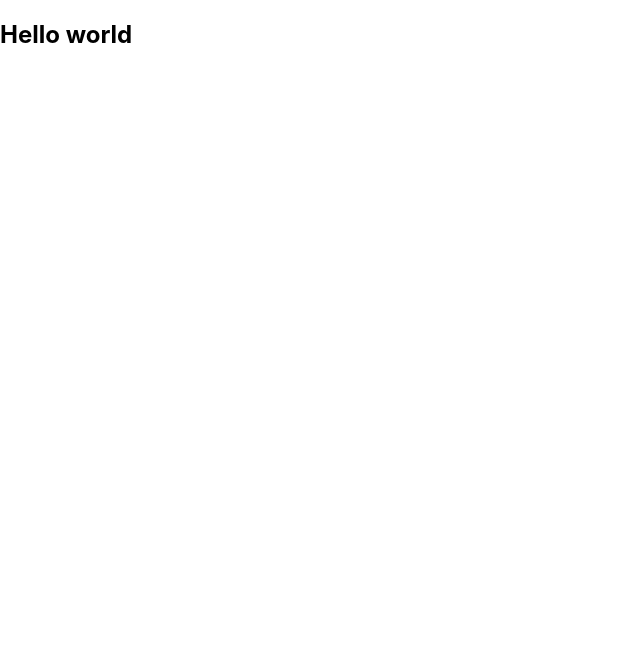
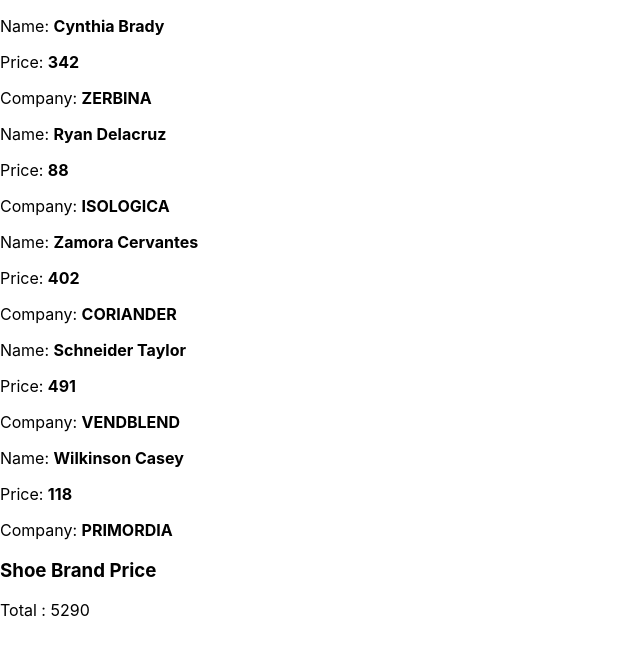
Before and after one commit to ruhulamin111/react-data-storage, a React (Create React App) app: page / in a window 1280 px wide. Shown: the top 656 px of the page, without its empty margins (0-640 px from the left). Built offline with nearby package versions, Linux system fonts and the light colour scheme.

Commit message:
add json data

```diff
--- /dev/null
+++ b/public/data.json
@@ -0,0 +1,47 @@
+[
+    {
+        "id": "630268ee4c604d0158d856e4",
+        "balance": "$2,204.09",
+        "picture": "http://placehold.it/32x32",
+        "price": 342,
+        "eyeColor": "blue",
+        "name": "Cynthia Brady",
+        "company": "ZERBINA"
+    },
+    {
+        "id": "630268ee95158c082cd3d09f",
+        "balance": "$3,808.29",
+        "picture": "http://placehold.it/32x32",
+        "price": 88,
+        "eyeColor": "blue",
+        "name": "Ryan Delacruz",
+        "company": "ISOLOGICA"
+    },
+    {
+        "id": "630268eedce7ce01cde10795",
+        "balance": "$1,596.52",
+        "picture": "http://placehold.it/32x32",
+        "price": 402,
+        "eyeColor": "brown",
+        "name": "Zamora Cervantes",
+        "company": "CORIANDER"
+    },
+    {
+        "id": "630268ee0dc2d2722bcbf11d",
+        "balance": "$3,251.01",
+        "picture": "http://placehold.it/32x32",
+        "price": 491,
+        "eyeColor": "brown",
+        "name": "Schneider Taylor",
+        "company": "VENDBLEND"
+    },
+    {
+        "id": "630268eeb6162452e9e48277",
+        "balance": "$2,009.39",
+        "picture": "http://placehold.it/32x32",
+        "price": 118,
+        "eyeColor": "brown",
+        "name": "Wilkinson Casey",
+        "company": "PRIMORDIA"
+    }
+]
--- a/src/App.js
+++ b/src/App.js
@@ -1,10 +1,12 @@
 import './App.css';
 import Cosmetics from './components/Cosmetics/Cosmetics';
+import Shoe from './components/Shoe/Shoe';
 
 function App() {
   return (
     <div>
       <Cosmetics></Cosmetics>
+      <Shoe></Shoe>
 
     </div>
   );
--- a/src/components/Cosmetics/Cosmetics.js
+++ b/src/components/Cosmetics/Cosmetics.js
@@ -1,9 +1,22 @@
-import React from 'react';
+import React, { useEffect, useState } from 'react';
+import Item from '../Item/item';
 
 const Cosmetics = () => {
+    const [cosmetics, setCosmetics] = useState([]);
+    useEffect(() => {
+        fetch('data.json')
+            .then(res => res.json())
+            .then(data => setCosmetics(data))
+    }, [])
+
     return (
         <div>
-            <h2>Hello world</h2>
+            {
+                cosmetics.map(cosmetic => <Item
+                    key={cosmetic.id}
+                    cosmetic={cosmetic}
+                ></Item>)
+            }
         </div>
     );
 };
--- /dev/null
+++ b/src/components/Item/item.js
@@ -0,0 +1,16 @@
+import React from 'react';
+
+const item = ({ cosmetic }) => {
+    const { name, price, company } = cosmetic;
+
+    return (
+        <div>
+            <p>Name: <b>{name}</b></p>
+            <p>Price: <b>{price}</b></p>
+            <p>Company: <b>{company}</b></p>
+
+        </div>
+    );
+};
+
+export default item;
--- /dev/null
+++ b/src/components/Shoe/Shoe.js
@@ -0,0 +1,16 @@
+import React from 'react';
+import { sum } from '../../utilities/calculation';
+
+const Shoe = () => {
+    const bata = 2360;
+    const apex = 2930;
+    const shopping = sum(bata, apex);
+    return (
+        <div>
+            <h3>Shoe Brand Price</h3>
+            <p>Total : {shopping}</p>
+        </div>
+    );
+};
+
+export default Shoe;
--- /dev/null
+++ b/src/utilities/calculation.js
@@ -0,0 +1,13 @@
+const sum = (first, second) => {
+    return first + second;
+}
+
+const division = (first, second) => {
+    return first / second;
+}
+
+const multiply = (first, second) => {
+    return first * second;
+}
+
+export { sum, division, multiply }
```
Also changed, not shown: src/components/Item/item.css (added), src/components/Shoe/Shoe.css (added).
